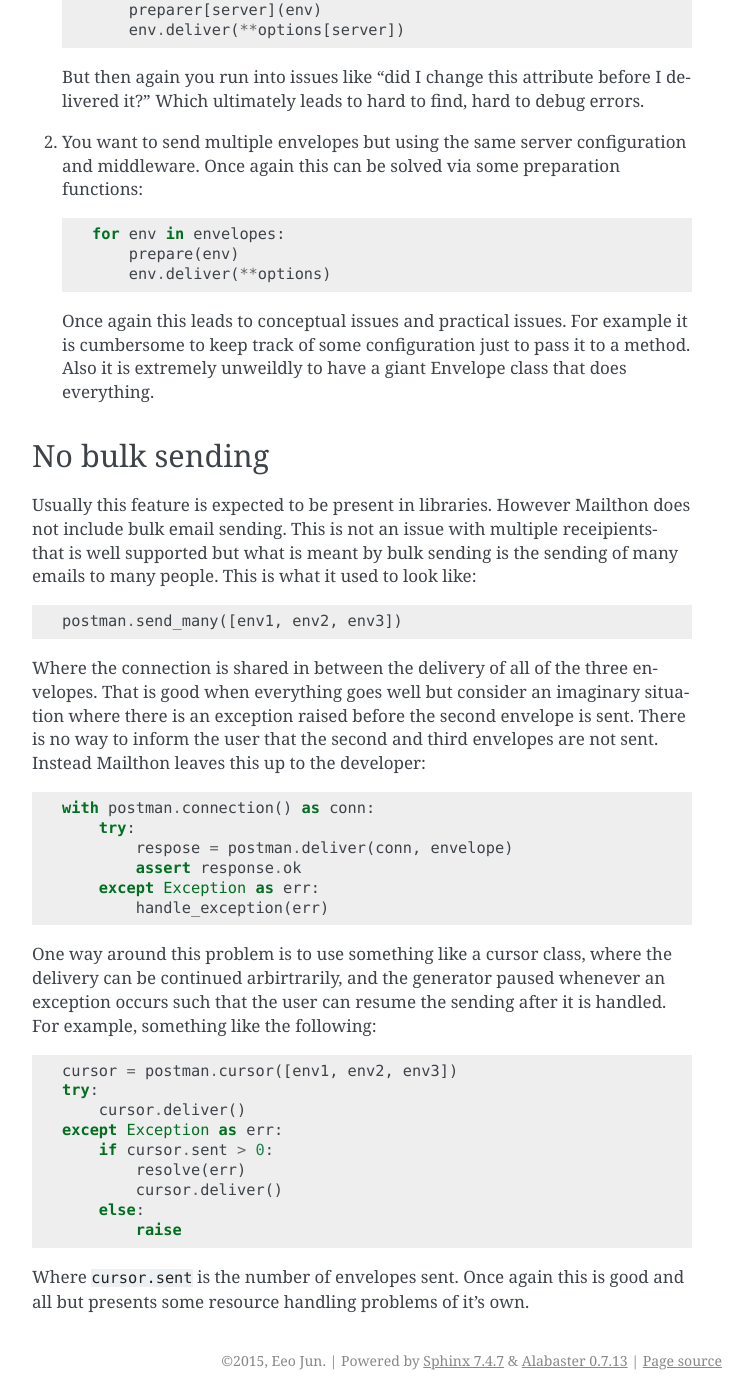
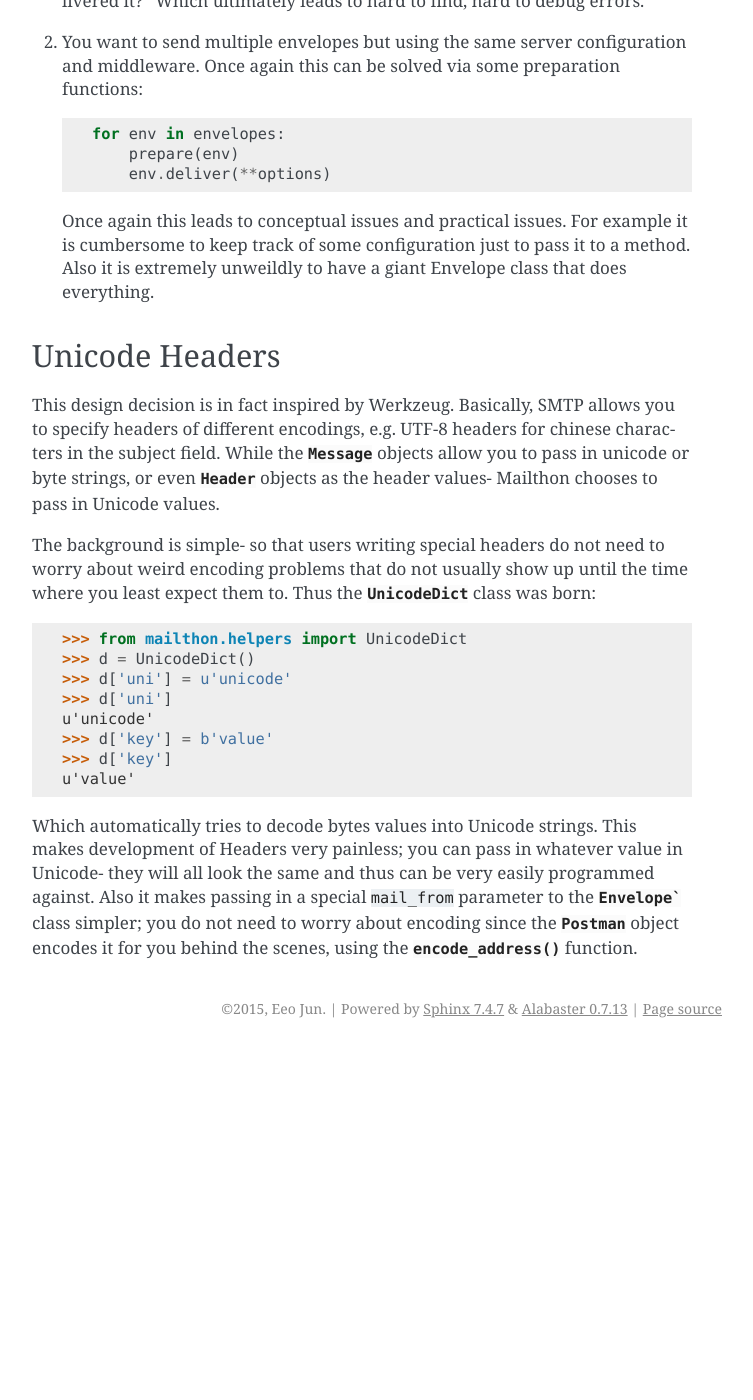
Before and after one commit to eugene-eeo/mailthon, a Sphinx documentation site: the page built from docs/design.rst, in a window 1280 px wide and 1400 px high, scrolled down 868 px. Shown: the whole window, without its empty margins (388-1141 px from the left). Built offline with Sphinx 7.4.7, drawn with Linux system fonts in a browser that asks for light colours; after the commit the page ends 1916 px from its top, so only the background shows below that; some of the changed text lies outside the part shown.

Commit message:
update design notes [skip ci]

```diff
--- a/docs/api.rst
+++ b/docs/api.rst
@@ -88,7 +88,7 @@ Enclosure Objects
 .. autoclass:: mailthon.enclosure.Attachment
    :members:
 
-Response objects
+Response Objects
 ----------------
 
 .. autoclass:: mailthon.response.Response
--- a/docs/design.rst
+++ b/docs/design.rst
@@ -1,4 +1,4 @@
-.. design::
+.. _design:
 
 Design Decisions
 ================
@@ -56,50 +56,37 @@ consider the following situations:
    it is extremely unweildly to have a giant Envelope class
    that does everything.
 
-
-No bulk sending
+Unicode Headers
 ---------------
 
-Usually this feature is expected to be present in libraries.
-However Mailthon does not include bulk email sending. This
-is not an issue with multiple receipients- that is well
-supported but what is meant by bulk sending is the sending
-of many emails to many people. This is what it used to
-look like::
+This design decision is in fact inspired by Werkzeug. Basically,
+SMTP allows you to specify headers of different encodings, e.g.
+UTF-8 headers for chinese characters in the subject field. While
+the :class:`~email.message.Message` objects allow you to pass in
+unicode or byte strings, or even :class:`~email.header.Header`
+objects as the header values- Mailthon chooses to pass in Unicode
+values.
 
-    postman.send_many([env1, env2, env3])
+The background is simple- so that users writing special headers
+do not need to worry about weird encoding problems that do not
+usually show up until the time where you least expect them to.
+Thus the :class:`~mailthon.helpers.UnicodeDict` class was born::
 
-Where the connection is shared in between the delivery of
-all of the three envelopes. That is good when everything
-goes well but consider an imaginary situation where there
-is an exception raised before the second envelope is sent.
-There is no way to inform the user that the second and third
-envelopes are not sent. Instead Mailthon leaves this up to
-the developer::
+    >>> from mailthon.helpers import UnicodeDict
+    >>> d = UnicodeDict()
+    >>> d['uni'] = u'unicode'
+    >>> d['uni']
+    u'unicode'
+    >>> d['key'] = b'value'
+    >>> d['key']
+    u'value'
 
-    with postman.connection() as conn:
-        try:
-            respose = postman.deliver(conn, envelope)
-            assert response.ok
-        except Exception as err:
-            handle_exception(err)
-
-One way around this problem is to use something like a cursor
-class, where the delivery can be continued arbirtrarily, and
-the generator paused whenever an exception occurs such that
-the user can resume the sending after it is handled. For
-example, something like the following::
-
-    cursor = postman.cursor([env1, env2, env3])
-    try:
-        cursor.deliver()
-    except Exception as err:
-        if cursor.sent > 0:
-            resolve(err)
-            cursor.deliver()
-        else:
-            raise
-
-Where ``cursor.sent`` is the number of envelopes sent. Once
-again this is good and all but presents some resource
-handling problems of it's own.
+Which automatically tries to decode bytes values into Unicode
+strings. This makes development of Headers very painless; you
+can pass in whatever value in Unicode- they will all look the
+same and thus can be very easily programmed against. Also it
+makes passing in a special ``mail_from`` parameter to the
+:class:`~mailthon.envelope.Envelope`` class simpler; you do
+not need to worry about encoding since the :class:`~mailthon.postman.Postman`
+object encodes it for you behind the scenes, using the
+:func:`~mailthon.helpers.encode_address` function.
```
